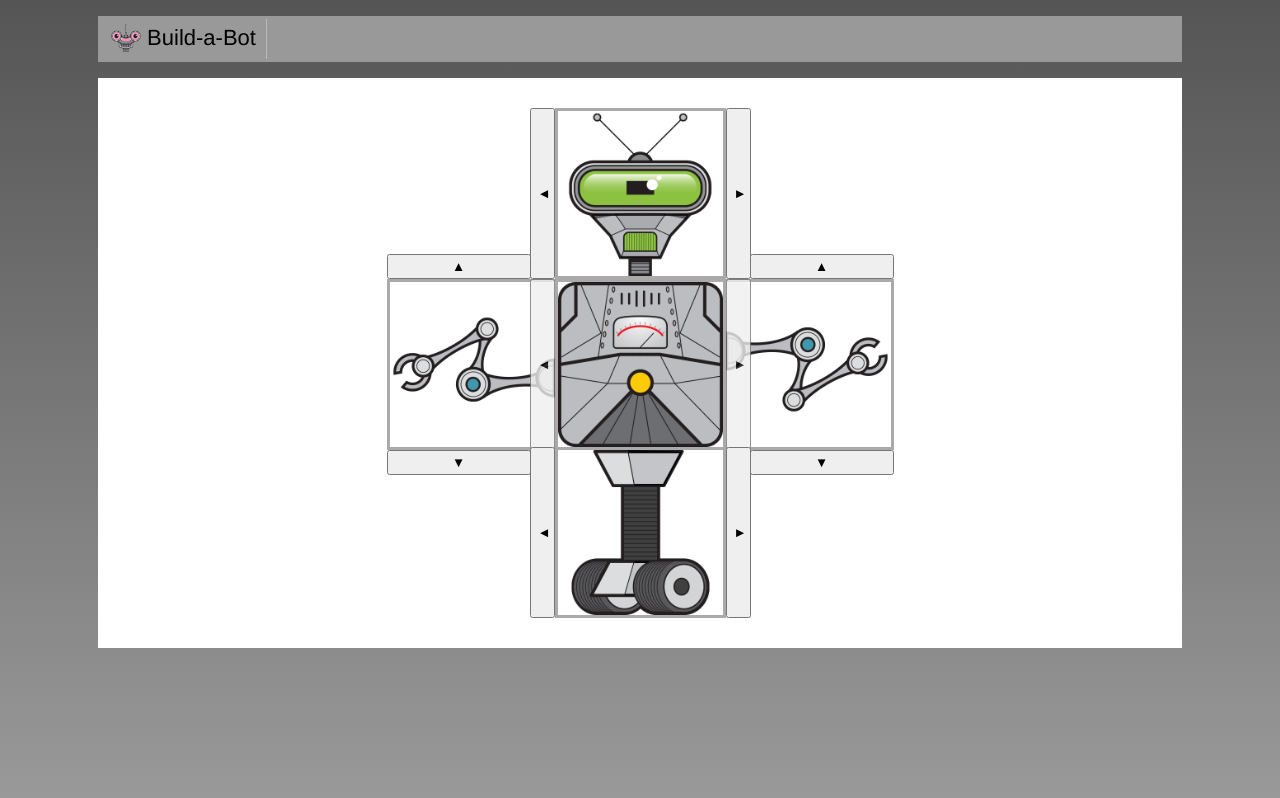
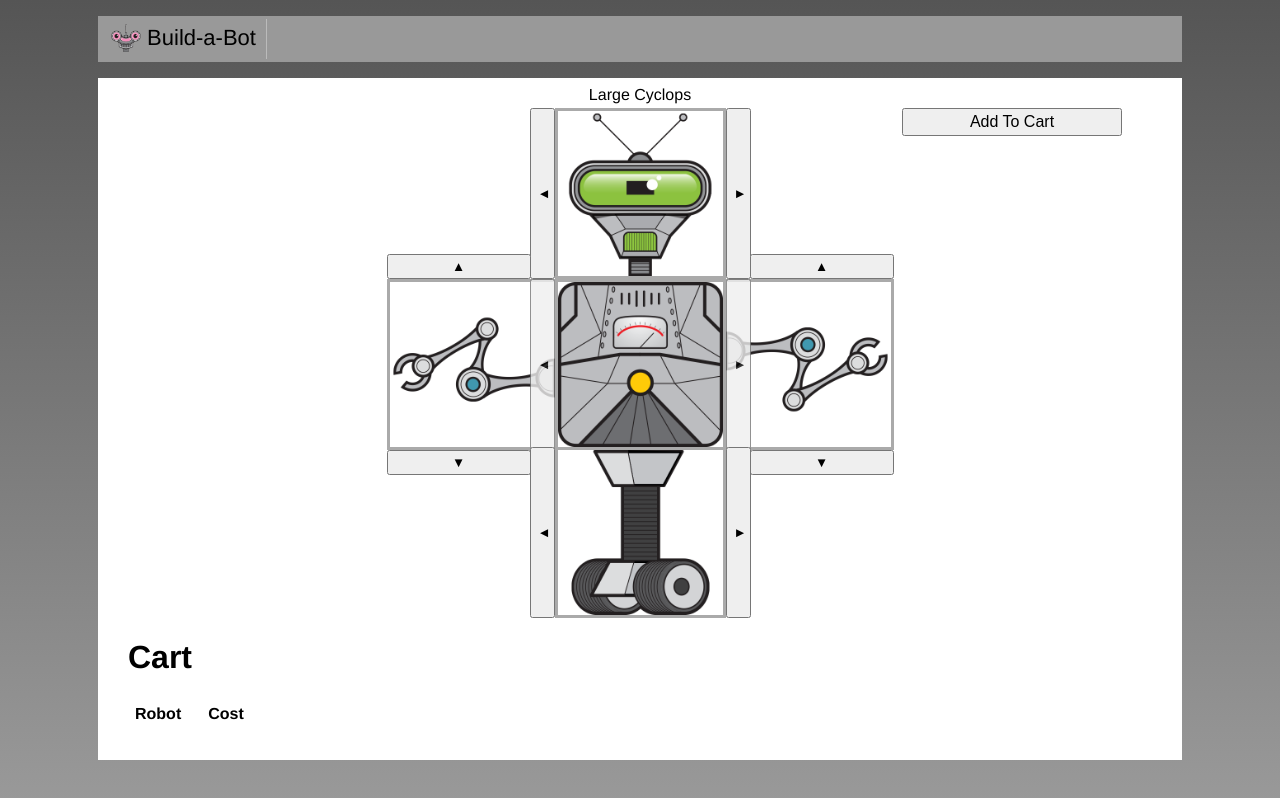
Before and after one commit to costel-dev/build-a-bot, a Vue app: page / in a window 1280 px wide. Built offline with nearby package versions, Linux system fonts and the light colour scheme.

Commit message:
cart added

```diff
--- a/src/components/RobotBuilder.vue
+++ b/src/components/RobotBuilder.vue
@@ -1,8 +1,13 @@
 <template>
-  <div>
+  <div class="content">
+    <button class="add-to-cart" @click="addToCart()">Add To Cart</button>
     <!-- HEAD Part -->
     <div class="top-row">
       <div class="top part">
+        <div class="robot-name">
+          {{ selectedRobot.head.title }}
+          <span v-if="selectedRobot.head.onSale" class="sale"> Sale! </span>
+        </div>
         <img :src="selectedRobot.head.src" title="head" />
         <button @click="selectPreviousHead()" class="prev-selector">
           &#9668;
@@ -53,6 +58,23 @@
         <button @click="selectNextBase()" class="next-selector">&#9658;</button>
       </div>
     </div>
+    <div>
+      <h1>Cart</h1>
+      <table>
+        <thead>
+          <tr>
+            <th>Robot</th>
+            <th class="cost">Cost</th>
+          </tr>
+        </thead>
+        <tbody>
+          <tr v-for="(robot, idx) in cart" :key="idx">
+            <td>{{ robot.head.title }}</td>
+            <td class="cost">{{ robot.cost }}</td>
+          </tr>
+        </tbody>
+      </table>
+    </div>
   </div>
 </template>
 
@@ -76,6 +98,7 @@
   data() {
     return {
       availableParts,
+      cart: [],
       selectedHeadIndex: 0,
       selectedLeftArmIndex: 0,
       selectedTorsoIndex: 0,
@@ -95,6 +118,16 @@
     },
   },
   methods: {
+    addToCart() {
+      const robot = this.selectedRobot;
+      const cost =
+        robot.head.cost +
+        robot.leftArm.cost +
+        robot.torso.cost +
+        robot.rightArm.cost +
+        robot.base.cost;
+      this.cart.push(Object.assign({}, robot, { cost }));
+    },
     selectNextHead() {
       this.selectedHeadIndex = getNextValidIndex(
         this.selectedHeadIndex,
@@ -249,4 +282,32 @@
 .right .next-selector {
   right: -3px;
 }
+.robot-name {
+  position: absolute;
+  top: -25px;
+  text-align: center;
+  width: 100%;
+}
+.sale {
+  color: red;
+}
+.content {
+  position: relative;
+}
+.add-to-cart {
+  position: absolute;
+  right: 30px;
+  width: 220px;
+  padding: 3px;
+  font-size: 16px;
+}
+td,
+th {
+  text-align: left;
+  padding: 5px;
+  padding-right: 20px;
+}
+.cost {
+  text-align: right;
+}
 </style>
```
